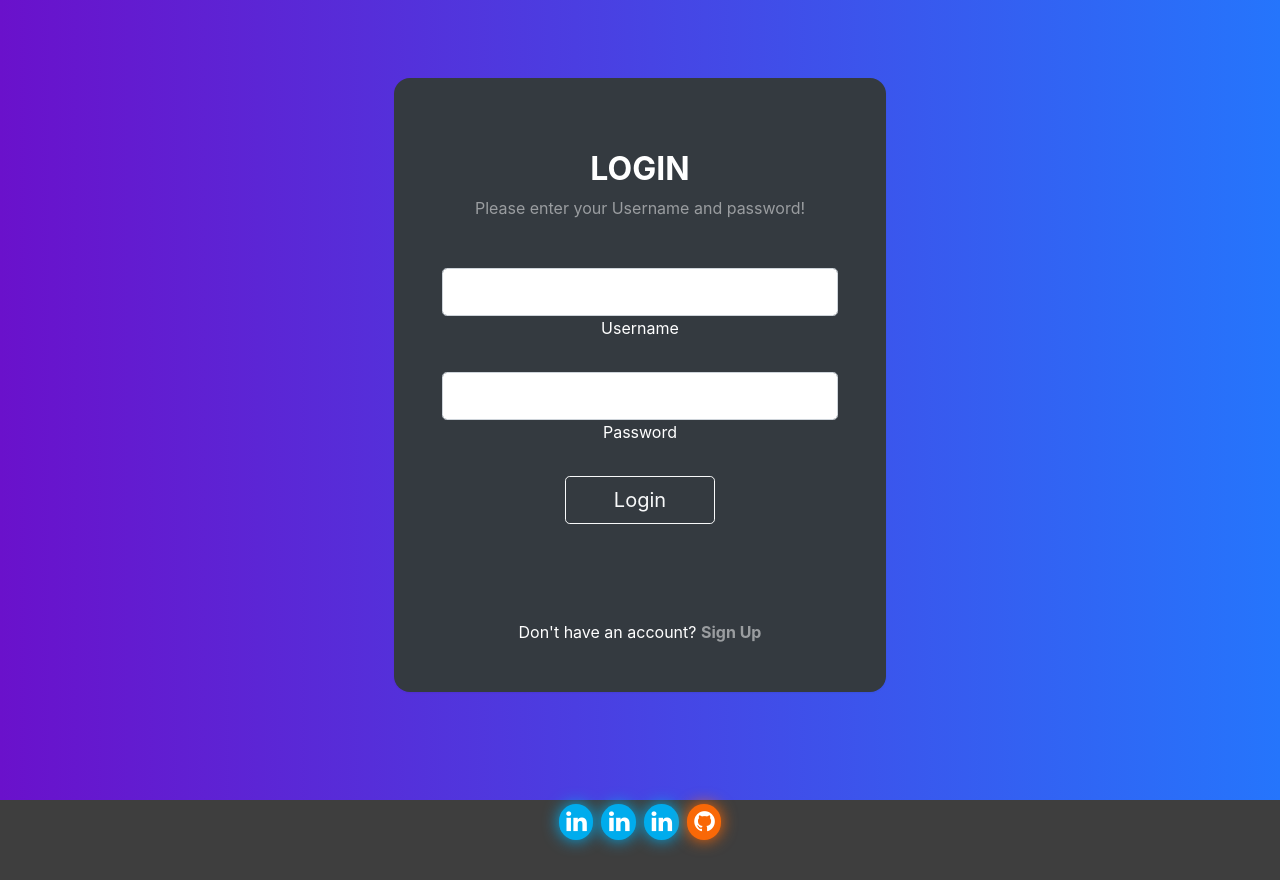
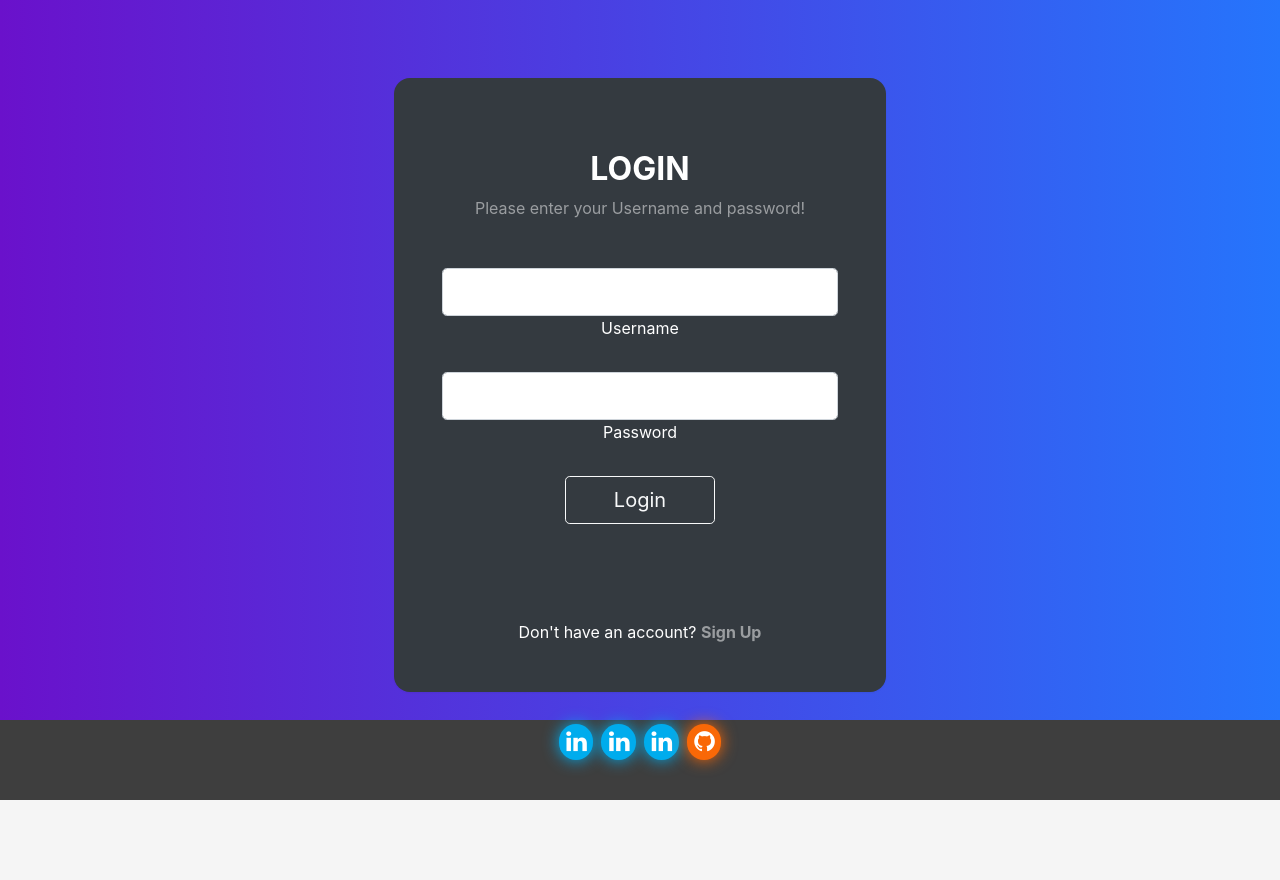
Before and after one commit to DylanHoward97/Project-3-Front-end, an Angular app in the folder warehouse/: page / in a window 1280 px wide. After the commit the page ends 800 px from the top, so only its background shows below. Built offline with nearby package versions, Linux system fonts and the light colour scheme.

Commit message:
fixed-footer

```diff
--- a/warehouse/src/app/footer/footer.component.html
+++ b/warehouse/src/app/footer/footer.component.html
@@ -1,4 +1,4 @@
-<footer class="absolute-bottom" style="background-color: #3e3e3e;">
+<footer class="fixed-bottom" style="background-color: #3e3e3e;">
 
 <ul class="socialIcons">
   <li class="linkedin"><a href="https://www.linkedin.com/in/jasonvandevander/" target="_blank"><i class="fa fa-fw fa-linkedin"></i>Linkedin</a></li>
```
